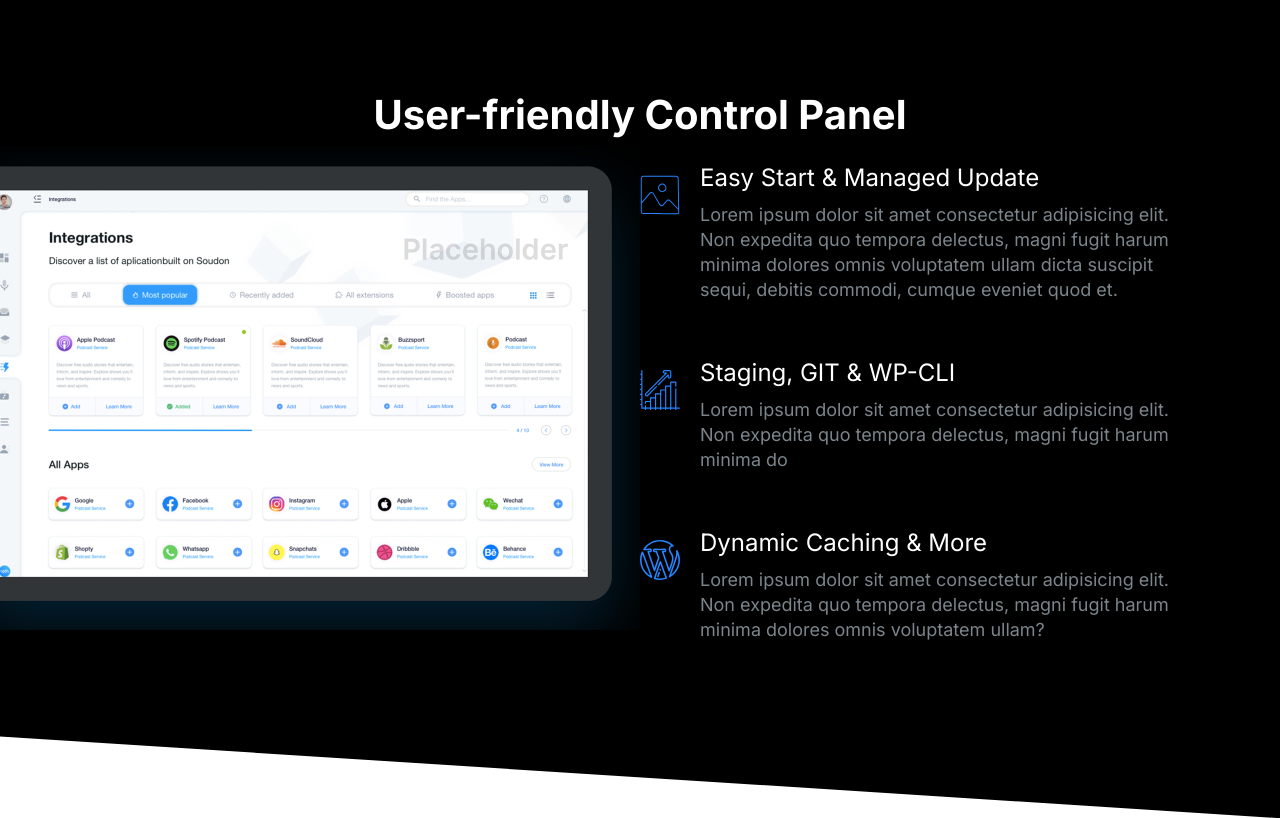
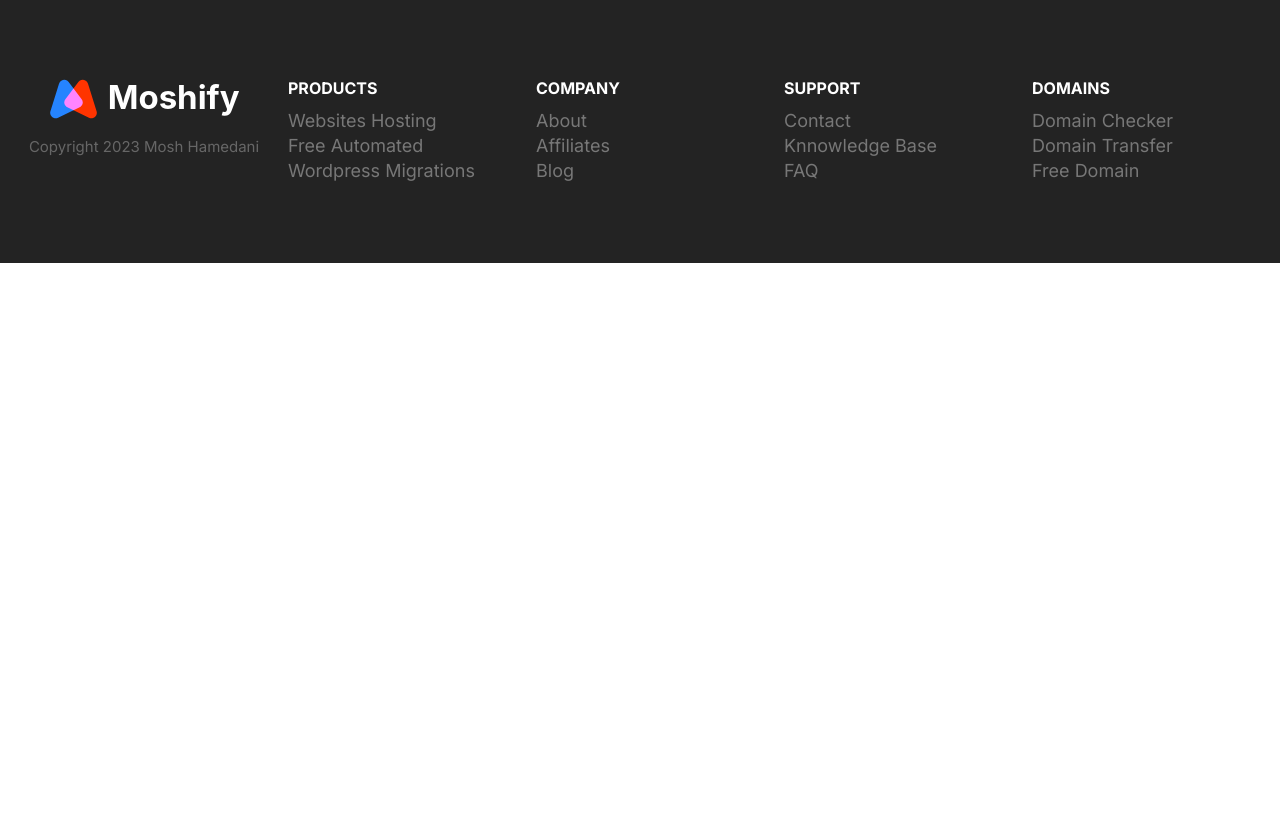
Before and after one commit to marek4882/Mosh-Course-Website, a plain HTML site: page index.html in a window 1280 px wide. Drawn offline with Linux system fonts and the light colour scheme.

Commit message:
Build the footer component.

```diff
--- a/css/style.css
+++ b/css/style.css
@@ -507,7 +507,7 @@ ul {
 
 .collapsible__heading {
   margin-top: 0;
-  font-size: 3rem;
+  font-size: 1.875rem;
 }
 
 .collapsible__chevron {
@@ -538,6 +538,7 @@ ul {
 }
 .block__header {
   text-align: center;
+  margin-bottom: 2.5rem;
 }
 .block__heading {
   margin-top: 0;
@@ -717,3 +718,65 @@ ul {
     max-width: 700px;
   }
 }
+/* Footer */
+.footer {
+  background: #232323;
+}
+.footer a {
+  color: #777;
+  transition: color 0.3s;
+}
+
+.footer a:hover {
+  color: #fff;
+}
+.footer__section {
+  padding: 1.25rem;
+  border-bottom: 1px solid #393939;
+}
+.footer__section .list {
+  margin: 0;
+}
+.footer__heading {
+  text-transform: uppercase;
+  font-weight: 600;
+}
+.footer__brand {
+  margin-top: 3.125rem;
+  text-align: center;
+}
+.footer__brand img {
+  width: 100%;
+  max-width: 230px;
+}
+.footer__copyright {
+  font-size: 1.3125rem;
+  color: #fff;
+  opacity: 0.3;
+}
+
+@media screen and (min-width: 768px) {
+  .footer__sections {
+    grid-template-columns: repeat(auto-fit, minmax(10rem, 1fr));
+  }
+  .footer .collapsible__chevron {
+    display: none;
+  }
+  .footer .collapsible__content {
+    opacity: 1;
+    max-height: 100%;
+  }
+  .footer__brand {
+    order: -1;
+    margin-top: 0.625rem;
+  }
+  .footer__copyright {
+    font-size: 0.9375rem;
+  }
+  .footer__section {
+    border: 0;
+  }
+  .footer__heading {
+    font-size: 1rem;
+  }
+}
--- a/index.html
+++ b/index.html
@@ -14,77 +14,75 @@
     <link rel="stylesheet" href="./css/style.css" />
   </head>
   <body>
-    <section class="block block--dark block--skewed-right block-showcase">
-      <header class="block__header">
-        <h2>User-friendly Control Panel</h2>
-      </header>
-      <div class="container grid grid--1x2">
-        <picture class="block-showcase__image">
-          <source
-            type="images/png"
-            srcset="images/ipad.png 1x, images/ipad@2x.png 2x"
-          />
-          <source
-            type="images/webp"
-            srcset="images/ipad.webp 1x, images/ipad@2x.webp 2x"
-          />
-          <img src="images/ipad@2x.png" alt="" />
-        </picture>
-        <ul class="list">
-          <li>
-            <div class="media">
-              <div class="media__image">
-                <svg class="icon icon--primary">
-                  <use xlink:href="images/sprite.svg#snap"></use>
-                </svg>
-              </div>
-              <div class="media__body">
-                <h3 class="media__title">Easy Start & Managed Update</h3>
-                <p>
-                  Lorem ipsum dolor sit amet consectetur adipisicing elit. Non
-                  expedita quo tempora delectus, magni fugit harum minima
-                  dolores omnis voluptatem ullam dicta suscipit sequi, debitis
-                  commodi, cumque eveniet quod et.
-                </p>
-              </div>
-            </div>
-          </li>
-          <li>
-            <div class="media">
-              <div class="media__image">
-                <svg class="icon icon--primary">
-                  <use xlink:href="images/sprite.svg#growth"></use>
-                </svg>
-              </div>
-              <div class="media__body">
-                <h3 class="media__title">Staging, GIT & WP-CLI</h3>
-                <p>
-                  Lorem ipsum dolor sit amet consectetur adipisicing elit. Non
-                  expedita quo tempora delectus, magni fugit harum minima do
-                </p>
-              </div>
-            </div>
-          </li>
-          <li>
-            <div class="media">
-              <div class="media__image">
-                <svg class="icon icon--primary">
-                  <use xlink:href="images/sprite.svg#wordpress"></use>
-                </svg>
-              </div>
-              <div class="media__body">
-                <h3 class="media__title">Dynamic Caching & More</h3>
-                <p>
-                  Lorem ipsum dolor sit amet consectetur adipisicing elit. Non
-                  expedita quo tempora delectus, magni fugit harum minima
-                  dolores omnis voluptatem ullam?
-                </p>
-              </div>
-            </div>
-          </li>
-        </ul>
+    <footer class="block block--dark footer">
+      <div class="grid footer__sections">
+        <section class="collapsible collapsible--expanded footer__section">
+          <header class="collapsible__header">
+            <h2 class="collapsible__heading footer__heading">Products</h2>
+            <svg class="icon icon--white collapsible__chevron">
+              <use xlink:href="images/sprite.svg#chevron"></use>
+            </svg>
+          </header>
+          <div class="collapsible__content">
+            <ul class="list">
+              <li><a href="#">Websites Hosting</a></li>
+              <li><a href="#">Free Automated</a></li>
+              <li><a href="#">Wordpress Migrations</a></li>
+            </ul>
+          </div>
+        </section>
+        <section class="collapsible footer__section">
+          <header class="collapsible__header">
+            <h2 class="collapsible__heading footer__heading">Company</h2>
+            <svg class="icon icon--white collapsible__chevron">
+              <use xlink:href="images/sprite.svg#chevron"></use>
+            </svg>
+          </header>
+          <div class="collapsible__content">
+            <ul class="list">
+              <li><a href="#">About</a></li>
+              <li><a href="#">Affiliates</a></li>
+              <li><a href="#">Blog</a></li>
+            </ul>
+          </div>
+        </section>
+        <section class="collapsible footer__section">
+          <header class="collapsible__header">
+            <h2 class="collapsible__heading footer__heading">Support</h2>
+            <svg class="icon icon--white collapsible__chevron">
+              <use xlink:href="images/sprite.svg#chevron"></use>
+            </svg>
+          </header>
+          <div class="collapsible__content">
+            <ul class="list">
+              <li><a href="#">Contact</a></li>
+              <li><a href="#">Knnowledge Base</a></li>
+              <li><a href="#">FAQ</a></li>
+            </ul>
+          </div>
+        </section>
+        <section class="collapsible footer__section">
+          <header class="collapsible__header">
+            <h2 class="collapsible__heading footer__heading">Domains</h2>
+            <svg class="icon icon--white collapsible__chevron">
+              <use xlink:href="images/sprite.svg#chevron"></use>
+            </svg>
+          </header>
+          <div class="collapsible__content">
+            <ul class="list">
+              <li><a href="#">Domain Checker</a></li>
+              <li><a href="#">Domain Transfer</a></li>
+              <li><a href="#">Free Domain</a></li>
+            </ul>
+          </div>
+        </section>
+
+        <section class="footer__brand">
+          <img src="/images/logo.svg" alt="" />
+          <p class="footer__copyright">Copyright 2023 Mosh Hamedani</p>
+        </section>
       </div>
-    </section>
+    </footer>
     <script src="./js/main.js"></script>
   </body>
 </html>
```
Also changed, not shown: components/footer.html (added, +70 -0 lines).
